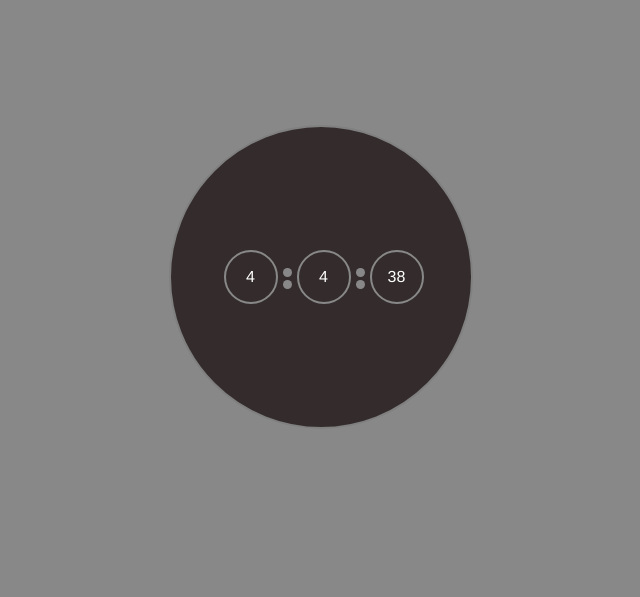
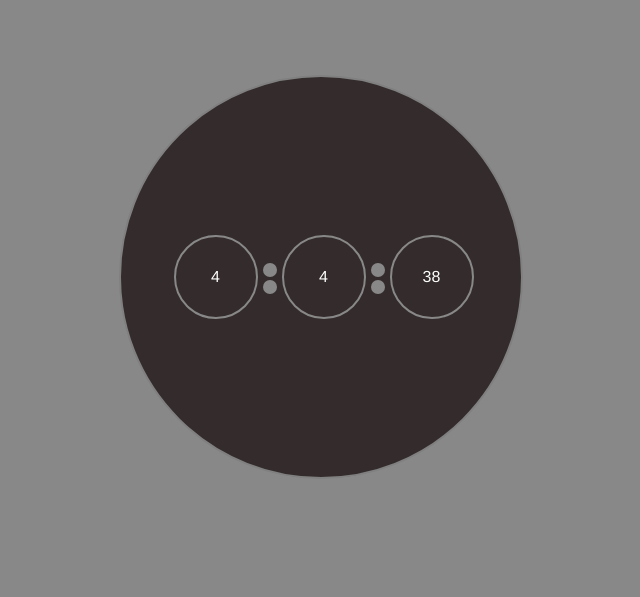
Before and after one commit to Gourav-bhadrecha/Clock-repo, a plain HTML site: page index.html in a window 1280 px wide. Shown: the part 203-800 px from the top of the page, without its empty margins (319-959 px from the left). Drawn offline with nearby package versions, Linux system fonts and the light colour scheme.

Commit message:
added the background with bootstrap

```diff
--- a/index.html
+++ b/index.html
@@ -5,9 +5,10 @@
     <meta name="viewport" content="width=device-width, initial-scale=1.0" />
     <title>Document</title>
     <link rel="stylesheet" href="style.css" />
+    <script src="https://cdn.jsdelivr.net/npm/bootstrap@5.3.1/dist/js/bootstrap.bundle.min.js" integrity="sha384-HwwvtgBNo3bZJJLYd8oVXjrBZt8cqVSpeBNS5n7C8IVInixGAoxmnlMuBnhbgrkm" crossorigin="anonymous"></script>
   </head>
   <body>
-    <div class="total-div">
+    <div class="total-div text-emphasis-dark bg-opacity-50 bg-success p-2 style="--bs-bg-opacity: .5;">
       <div class="upper-body">
         <h1>The Ultimate Clock</h1>
       </div>
@@ -30,5 +31,7 @@
       </div>
     </div>
     <script src="script.js"></script>
+    <script src="https://cdn.jsdelivr.net/npm/@popperjs/core@2.11.8/dist/umd/popper.min.js" integrity="sha384-I7E8VVD/ismYTF4hNIPjVp/Zjvgyol6VFvRkX/vR+Vc4jQkC+hVqc2pM8ODewa9r" crossorigin="anonymous"></script>
+<script src="https://cdn.jsdelivr.net/npm/bootstrap@5.3.1/dist/js/bootstrap.min.js" integrity="sha384-Rx+T1VzGupg4BHQYs2gCW9It+akI2MM/mndMCy36UVfodzcJcF0GGLxZIzObiEfa" crossorigin="anonymous"></script>
   </body>
 </html>
--- a/style.css
+++ b/style.css
@@ -13,8 +13,8 @@ body {
   height: 70vh;
 }
 .circle {
-  width: 300px;
-  height: 300px;
+  width: 400px;
+  height: 400px;
   border-radius: 50%;
   background-color: #342c2c;
   border: grey 2px solid;
@@ -23,8 +23,8 @@ body {
   justify-content: center;
 }
 .time-cover {
-  height: 50px;
-  width: 50px;
+  height: 80px;
+  width: 80px;
   border: #898888 2px solid;
   display: flex;
   align-items: center;
@@ -37,8 +37,8 @@ body {
 }
 .colon {
   border: #898888 2px dotted;
-  width: 5px;
-  height: 5px;
+  width: 10px;
+  height: 10px;
   border-radius: 50%;
   margin-top: 3px;
   background-color: #898888;
@@ -64,6 +64,7 @@ body {
   background-color: rgb(139, 176, 51);
   color: black;
   font-weight: 900;
+  border-radius: 2%;
 }
 .total-div {
   display: flex;
```
